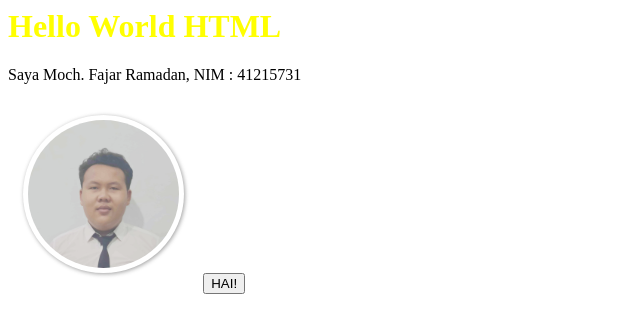
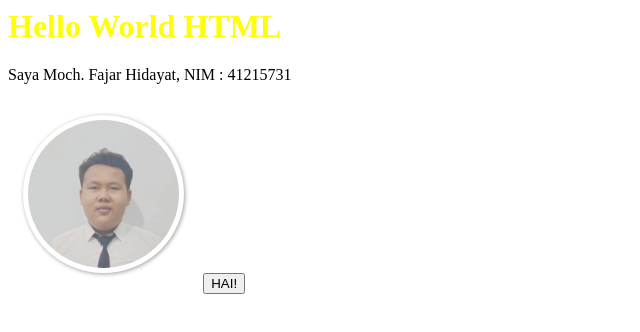
Before and after one commit to MFajarHidayat/fajar.github.io, a plain HTML site: page index.html in a window 1280 px wide. Shown: the full height of the page, 0-640 px from the left. Drawn offline with Linux system fonts and the light colour scheme.

Commit message:
Update index.html

```diff
--- a/index.html
+++ b/index.html
@@ -30,7 +30,7 @@ img:hover{
 </style>
 
 <h1>Hello World HTML</h1>
-<p>Saya Moch. Fajar Ramadan, NIM : 41215731</p>
+<p>Saya Moch. Fajar Hidayat, NIM : 41215731</p>
 
 <img src="profile.jpeg">
 
```
